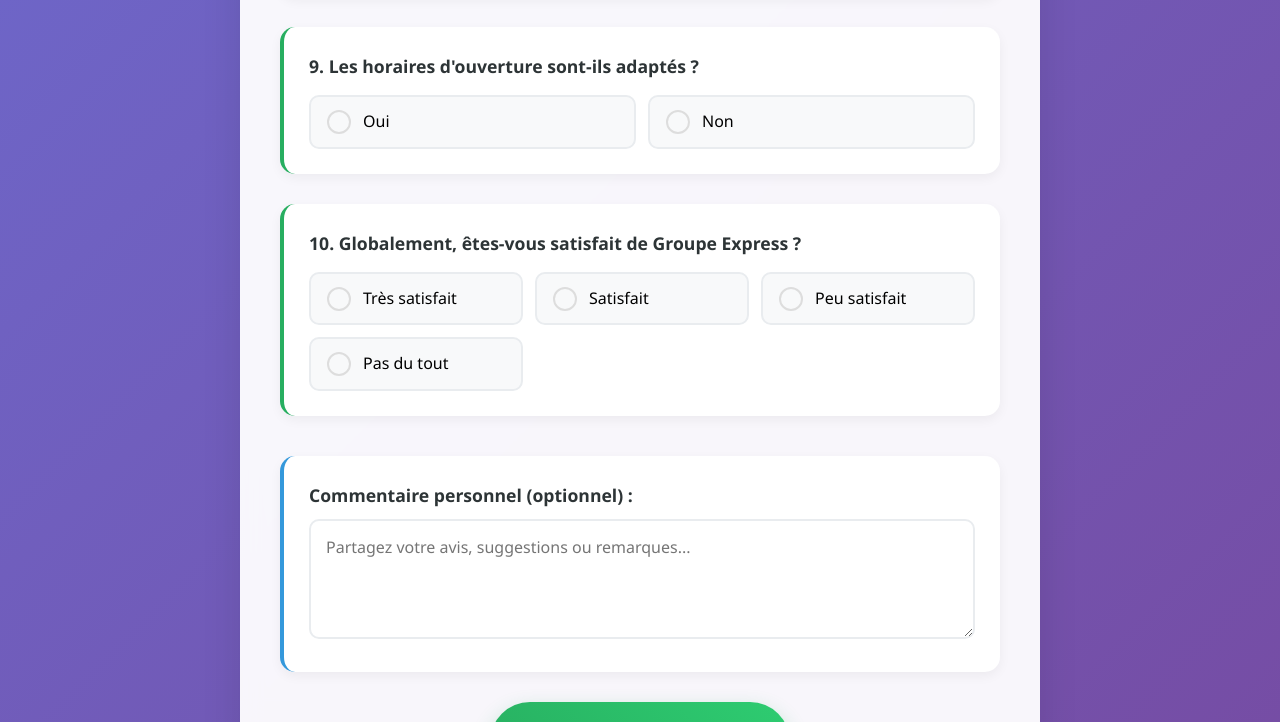
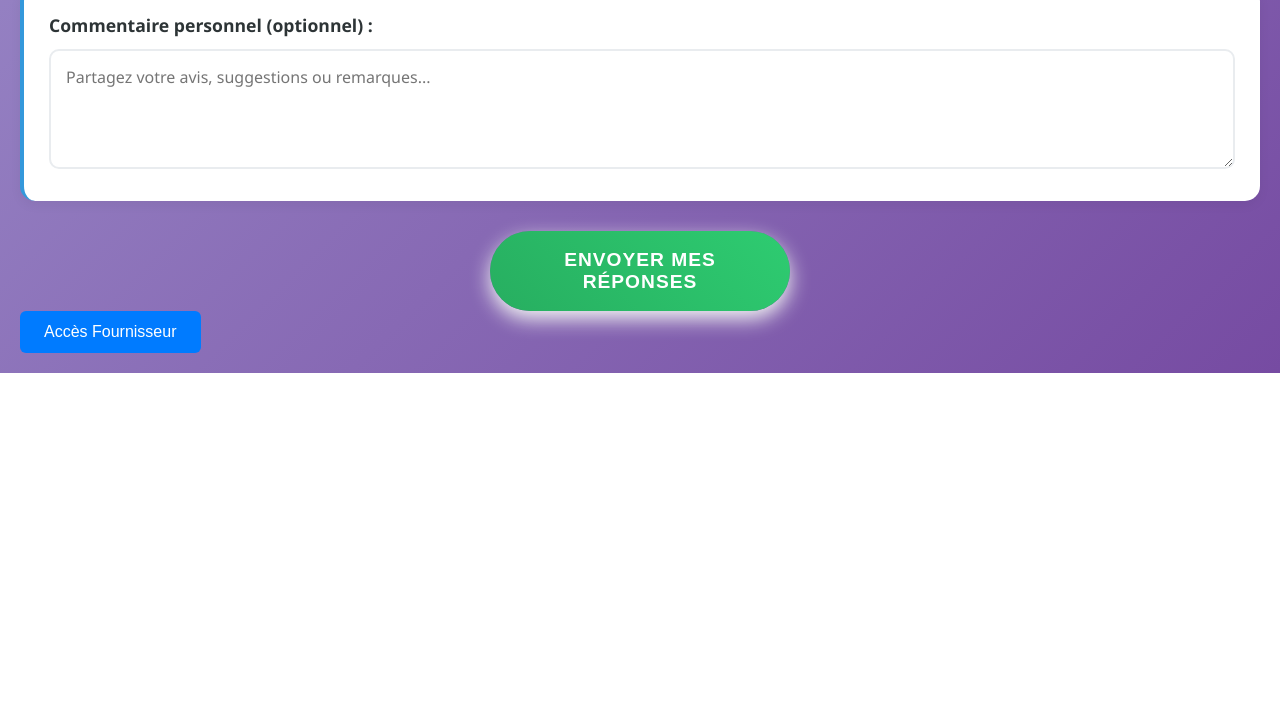
Before and after one commit to JARDO2003/QUESTIONNAIRE, a plain HTML site: page index.html in a window 1280 px wide. Shown: the part 2078-2800 px from the top of the page. After the commit the page ends 2451 px from the top, so only its background shows below. Drawn offline with Linux system fonts and the light colour scheme.

Commit message:
Update index.html
f

```diff
--- a/index.html
+++ b/index.html
@@ -11,7 +11,7 @@
 
     body {
       font-family: 'Segoe UI', Tahoma, Geneva, Verdana, sans-serif;
-      background: linear-gradient(135deg, #667eea 0%, #764ba2 100%);
+      background: linear-gradient(135deg, #bac3ea 0%, #764ba2 100%);
       margin: 0;
       padding: 20px;
       min-height: 100vh;
@@ -227,7 +227,7 @@
       max-width: 300px;
       margin-left: auto;
       margin-right: auto;
-      box-shadow: 0 8px 20px rgba(39, 174, 96, 0.3);
+      box-shadow: 0 8px 20px rgb(243, 244, 243);
       text-transform: uppercase;
       letter-spacing: 1px;
     }
@@ -294,10 +294,9 @@
   </style>
 </head>
 <body>
-  <div class="container">
-    <div class="logo-container">
-      <div class="logo">GE</div>
-    </div>
+  <div class="logo-container">
+  <img src="image/WhatsApp Image 2025-06-14 à 18.16.04_85bcf9b3.jpg" alt="Logo Groupe Express" class="logo-img" style="width:100px;height:100px;border-radius:50%;box-shadow:0 8px 20px rgba(39,174,96,0.3);object-fit:cover;">
+</div>
 
     <h1>Questionnaire Groupe Express</h1>
 
```
